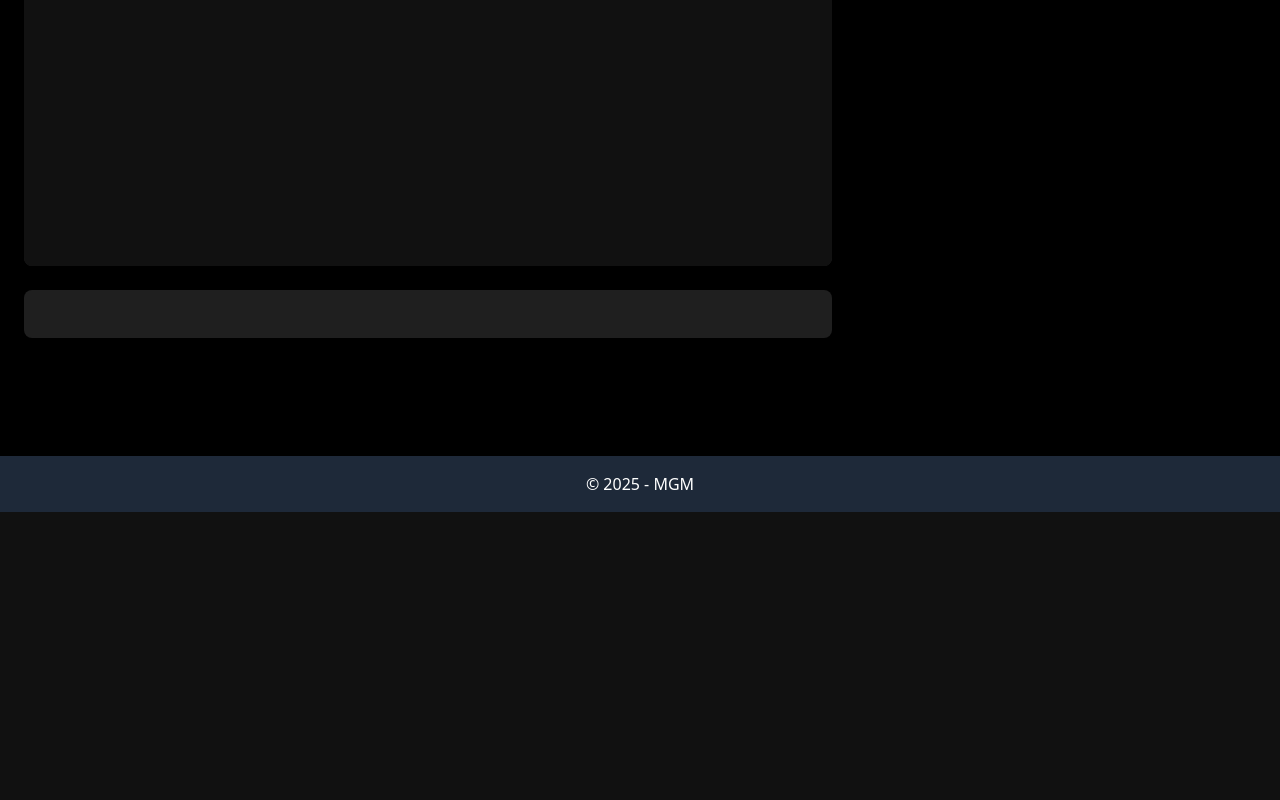
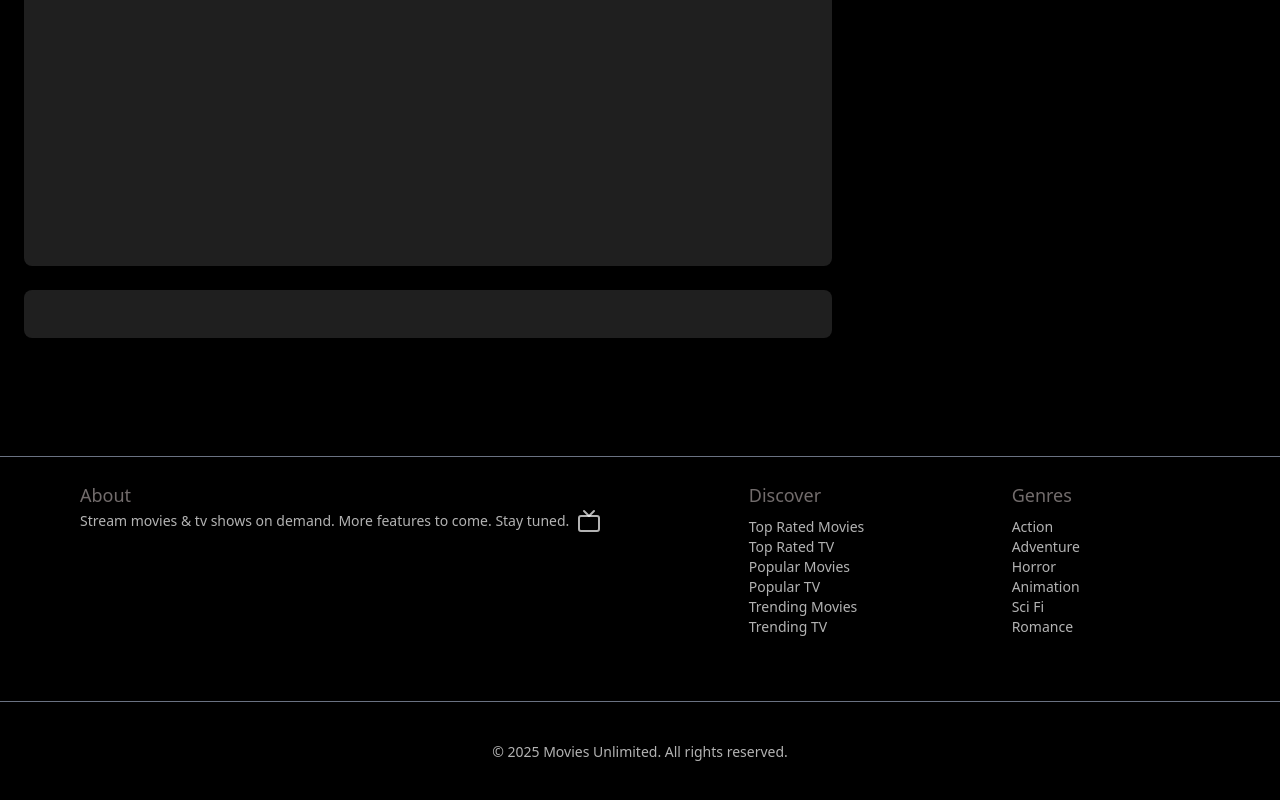
Before and after one commit to femke77/movies-and-tv, a React (Vite) app: page /watch/tv/1/1/1 in a window 1280 px wide. Shown: the part 344-1144 px from the top of the page. Before the commit the page ends 856 px from the top, so only its background shows below. Built offline with nearby package versions, Linux system fonts and the light colour scheme; no server answers.

Commit message:
footer work

```diff
--- a/src/components/Footer.tsx
+++ b/src/components/Footer.tsx
@@ -1,7 +1,69 @@
+import { Link } from "react-router-dom";
+import { Tv } from "lucide-react";
 const Footer = () => {
   return (
-    <footer className='text-center py-4 bg-gray-800 relative z-50'>
-      <p>© 2025 - MGM</p>
+    <footer className="border-t-gray-500  border-t-1 my-8  pt-6 text-center py-4 bg-black relative z-50 text-[#726c6c]  text-lg">
+      <div className="flex justify-between items-top mx-20 pr-30 pb-10">
+        <div className="flex flex-col items-left text-left  ">
+          <h3>About</h3>
+          <p className="text-white/70 text-sm text-left flex items-center">
+            Stream movies & tv shows on demand. More features to come. Stay
+            tuned. <Tv className="ml-2 text-white/70" />
+          </p>
+        </div>
+        <div className="flex flex-col items-left text-left">
+          <h3>Discover</h3>
+          <div className="mt-2 flex flex-col items-left text-left text-white/70 text-sm">
+            <Link to="/explore/toprated" className="">
+              Top Rated Movies
+            </Link>
+            <Link to="/explore/top-series" className="">
+              Top Rated TV
+            </Link>
+            <Link to="/explore/popular" className="">
+              Popular Movies
+            </Link>
+            <Link to="/explore/popular-tv" className="">
+              Popular TV
+            </Link>
+            <Link to="/explore/movies" className="">
+              Trending Movies
+            </Link>
+            <Link to="/explore/tv" className="">
+              Trending TV
+            </Link>
+          </div>
+        </div>
+        <div className="flex flex-col items-left text-left">
+          <h3>Genres</h3>
+          <div className="mt-2 flex flex-col items-left text-left text-white/70 text-sm">
+            <Link to="/explore/toprated" className="">
+              Action
+            </Link>
+            <Link to="/explore/top-series" className="">
+              Adventure
+            </Link>
+            <Link to="/explore/popular" className="">
+              Horror
+            </Link>
+            <Link to="/explore/popular-tv" className="">
+              Animation
+            </Link>
+            <Link to="/explore/movies" className="">
+              Sci Fi
+            </Link>
+            <Link to="/explore/tv" className="">
+              Romance
+            </Link>
+          </div>
+        </div>
+      </div>
+      <div className="text-center mt-6 border-t-gray-500 border-t-1 pt-10">
+        <p className="text-white/70 text-sm">
+          &copy; {new Date().getFullYear()} Movies Unlimited. All rights reserved.
+        </p>
+      </div>
+      <div></div>
     </footer>
   );
 };
--- a/src/components/Header.tsx
+++ b/src/components/Header.tsx
@@ -23,7 +23,7 @@ const Header = ({ children }: { children: ReactNode }) => {
   }, []);
 
   return (
-    <header>
+    <header className='bg-[#222222]'>
       <div
         ref={headerRef}
         className={clsx(
--- a/src/pages/watchPages/WatchCpyTEMP.tsx
+++ /dev/null
@@ -1,27 +0,0 @@
-import { useParams } from 'react-router-dom';
-// import { useWatchDetails } from "../hooks/useItemOrWatchDetail";
-// import WatchDescription from "../components/WatchDescription";
-
-const WatchMovie = () => {
-  const { movie_id } = useParams<{ movie_id: string }>();
-  // const { data: movie } = useWatchDetails("movie", movie_id ?? "");
-
-  return (
-    <div className='mt-24 flex flex-wrap '>
-      <div className='relative pb-[56.25%] h-[0] basis-full lg:basis-1/2 overflow-hidden'>
-        <iframe
-          className='absolute top-0 left-0 w-full basis-full lg:basis-1/2'
-          width='100%'
-          height='100%'
-          src={`https://vidsrc.xyz/embed/movie/${movie_id}`}
-          allowFullScreen
-        ></iframe>
-
-        <div></div>
-      </div>
-      <div>{/* <WatchDescription title={movie.title} /> */}</div>
-    </div>
-  );
-};
-
-export default WatchMovie;
--- a/src/pages/watchPages/WatchMovie.tsx
+++ b/src/pages/watchPages/WatchMovie.tsx
@@ -1,68 +1,72 @@
-import { useParams } from 'react-router-dom';
-import { useWatchDetails } from '../../hooks/useItemOrWatchDetail';
-import WatchDescription from '../../components/WatchDescription';
-import BackButton from '../../components/BackBtn';
-import FullscreenBtn from '../../components/FullScreenBtn';
-import ServerList from '../../components/ServerButton';
-import { isIphoneSafari, isSafariOnIPad } from '../../utils/helpers';
+import { useParams } from "react-router-dom";
+import { useWatchDetails } from "../../hooks/useItemOrWatchDetail";
+import WatchDescription from "../../components/WatchDescription";
+import BackButton from "../../components/BackBtn";
+import FullscreenBtn from "../../components/FullScreenBtn";
+import ServerList from "../../components/ServerButton";
+import { isIphoneSafari, isSafariOnIPad } from "../../utils/helpers";
 
 const WatchMovie = () => {
   const { movie_id } = useParams<{ movie_id: string }>();
-  const { data: movie } = useWatchDetails('movie', movie_id ?? '');
-
+  const { data: movie } = useWatchDetails("movie", movie_id ?? "");
 
   return (
-    <div className='min-h-screen  pt-[60px]'>
-      <div className='flex flex-col lg:flex-row lg:gap-[24px] p-[16px] lg:p-[24px] lg:max-w-[2200px] lg:mx-auto'>
-        <div className='primary flex-1 w-full lg:max-w-[calc(100%-424px)]'>
-          <div className='flex items-center justify-between text-xl mb-[16px] rounded-lg bg-[#1f1f1f] py-[12px] px-[16px]'>
+    <div className="min-h-screen  pt-[60px]">
+      <div className="flex flex-col lg:flex-row lg:gap-[24px] p-[16px] lg:p-[24px] lg:max-w-[2200px] lg:mx-auto">
+        <div className="primary flex-1 w-full lg:max-w-[calc(100%-424px)]">
+          <div className="flex items-center justify-between text-xl mb-[16px] rounded-lg bg-[#1f1f1f] py-[12px] px-[16px]">
             <div>
               <BackButton />
             </div>
             {movie && (
               <p
-                className='font-bold truncate text-ellipsis mx-6'
+                className="font-bold truncate text-ellipsis mx-6"
                 title={movie.title}
               >
-                {movie.title || ''}
+                {movie.title || ""}
               </p>
             )}
 
-            <div className={`${isIphoneSafari() || isSafariOnIPad() ? 'invisible' : ''}`}>
-              <FullscreenBtn elementId='iframe' />
+            <div
+              className={`${
+                isIphoneSafari() || isSafariOnIPad() ? "invisible" : ""
+              }`}
+            >
+              <FullscreenBtn elementId="iframe" />
             </div>
           </div>
           <main>
-            <div
+            <div className="relative pt-[56.25%] w-full overflow-hidden mb-[24px] rounded-lg bg-[#1f1f1f]">
+              {/* <iframe
+                id="iframe"
+                className="absolute top-0 left-0 w-full h-full "
+                width="100%"
+                height="100%"
 
-              className='relative pt-[56.25%] w-full overflow-hidden mb-[24px] rounded-lg bg-[#1f1f1f]'
-            >
-              <iframe
-                  id='iframe'
-                  className="absolute top-0 left-0 w-full h-full "
-                  width="100%"
-                  height="100%"
-                  src={`https://vidsrc.xyz/embed/movie/${movie_id}`}
-                  allowFullScreen
-                ></iframe>
+                // sandbox="allow-scripts allow-same-origin"
+                // src={`/api/video/movie/${movie_id}`}
+
+                src={`https://vidsrc.xyz/embed/movie/${movie_id}`}
+                allowFullScreen
+              ></iframe> */}
             </div>
 
-            <div className='rounded-lg bg-[#1f1f1f]  border-[#2f2f2f] p-[24px] mb-[24px]'>
+            <div className="rounded-lg bg-[#1f1f1f]  border-[#2f2f2f] p-[24px] mb-[24px]">
               {/* description */}
               {movie && (
                 <WatchDescription
                   title={movie?.title}
                   rt={movie?.runtime}
                   date={movie?.release_date}
-                  overview={movie?.overview || 'No summary available'}
+                  overview={movie?.overview || "No summary available"}
                 />
               )}
             </div>
           </main>
         </div>
-        <div className='secondary lg:w-[400px] lg:flex-shrink-0 '>
+        <div className="secondary lg:w-[400px] lg:flex-shrink-0 ">
           {/* right side with server choices and episodes for tv*/}
-          <div className='sidebar bg-[#1f1f1f] max-h-[800px] flex flex-col  rounded-lg'>
+          <div className="sidebar bg-[#1f1f1f] max-h-[800px] flex flex-col  rounded-lg">
             <ServerList />
           </div>
         </div>
--- a/src/pages/watchPages/WatchTV.tsx
+++ b/src/pages/watchPages/WatchTV.tsx
@@ -16,13 +16,11 @@ import SeasonNavigation from "../../components/SeasonNavigation";
 import { isIphoneSafari, isSafariOnIPad } from "../../utils/helpers";
 import EpisodeList from "../../components/EpisodeList";
 
-
 // TODO look into the flash of rerending when the api fetches the next season.
 // FIXME This needs to be more componentized
 // FIXME url params controlled instead of state controlled would reduce props drilling which is currently at my maximum allowed depth of 2 & overall make the code cleaner with less state management
 
 const WatchTV = () => {
-
   const { servers } = serverData;
   const { series_id } = useParams<{ series_id: string }>();
   const [selectedServer, setSelectedServer] = useState(servers[0].name);
@@ -50,8 +48,6 @@ const WatchTV = () => {
   useEffect(() => {
     navigate(`/watch/tv/${series_id}/${selectedSeason}/${selectedEpisode}`);
   }, [selectedSeason, selectedEpisode]);
-
-
 
   return (
     <div className="min-h-screen page pt-[60px]">
@@ -83,16 +79,18 @@ const WatchTV = () => {
               id="video-player"
               className="relative pt-[56.25%] w-full overflow-hidden mb-[24px] rounded-lg bg-[#1f1f1f]"
             >
-              <iframe
+              {/* <iframe
                 id="player_iframe"
                 className="absolute top-0 left-0 w-full h-full "
                 width="100%"
                 height="100%"
-                sandbox="allow-scripts allow-same-origin allow-presentation"
-                src='/api/video'
+
+                sandbox="allow-scripts allow-same-origin"
+                src={`/api/video/tv/${series_id}/${selectedSeason}/${selectedEpisode}`}
+
                 // src={`https://vidsrc.xyz/embed/tv/${series_id}/${selectedSeason}-${selectedEpisode}`}
                 allowFullScreen
-                ></iframe>
+              ></iframe> */}
             </div>
             {series && (
               <div className="rounded-lg flex items-center justify-between gap-[16px] -my-[12px] p-[16px] bg-[#1f1f1f]">
```
Lines whose indentation alone changed are shown as unchanged.
